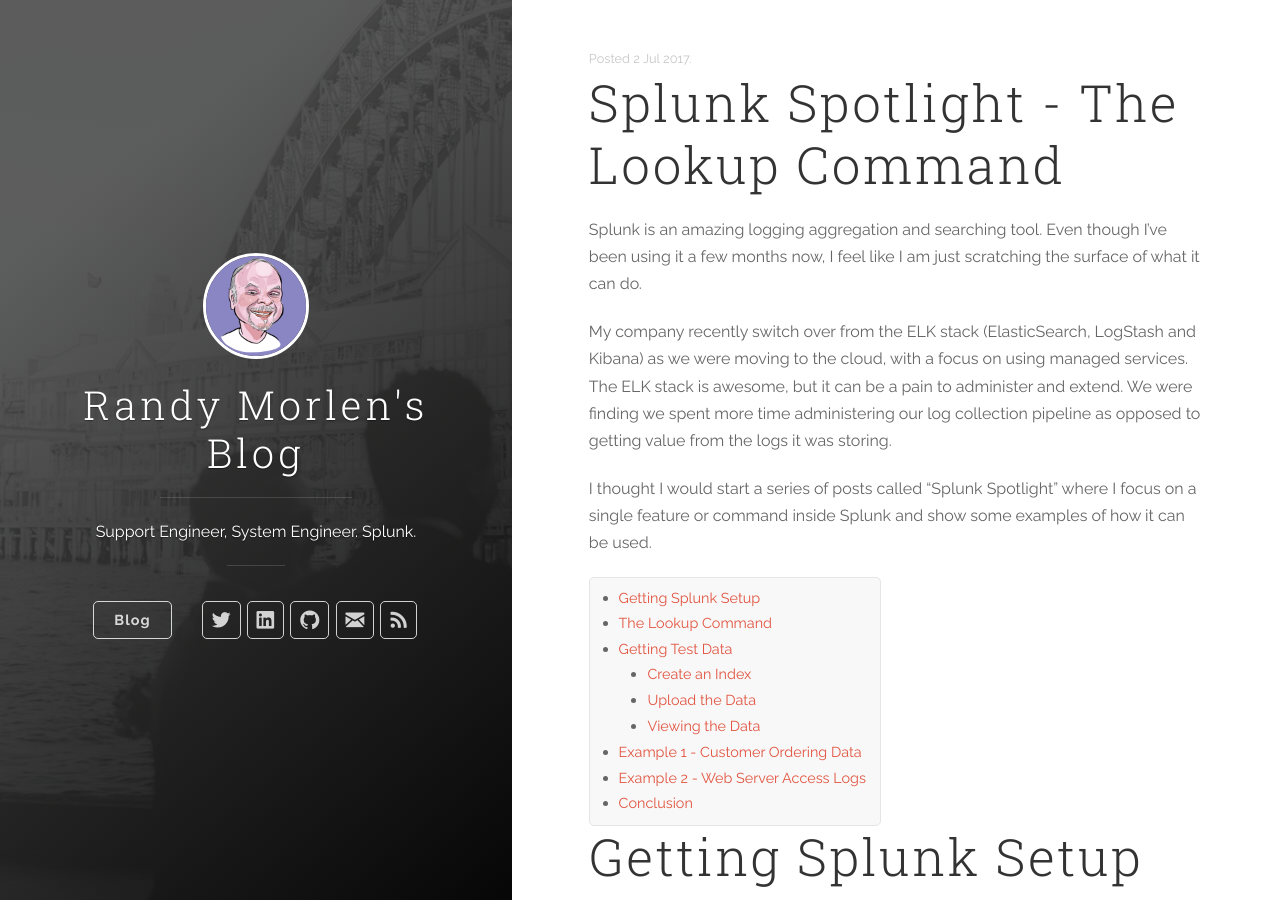
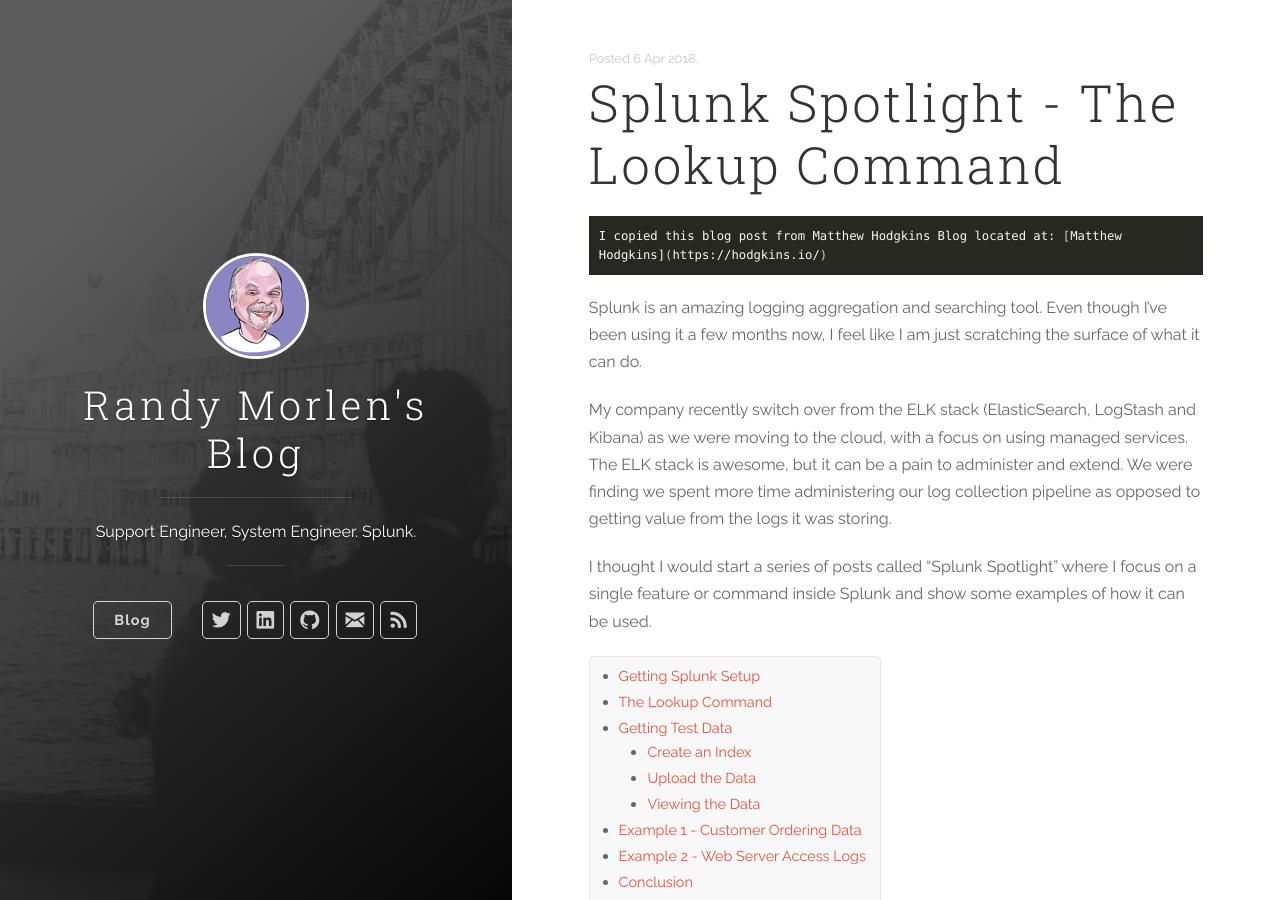
Before and after one commit to rmorlen/rmorlen.github.io, a Jekyll site: the page built from _posts/2018-04-06-splunk-spotlight-the-lookup-command.md, in a window 1280 px wide and 900 px high. Built offline with Jekyll 4.4.1, drawn with Linux system fonts in a browser that asks for light colours; nearby versions of some CDN libraries; emoji names are drawn with the system emoji font; comment, search, counter and statistics services are not loaded.

Commit message:
Updates
Updates

```diff
--- a/_posts/2017-07-02-splunk-spotlight-the-lookup-command.md
+++ b/_posts/2018-04-06-splunk-spotlight-the-lookup-command.md
@@ -1,10 +1,14 @@
 ---
 layout: post
 title: Splunk Spotlight - The Lookup Command
-date: 2017-07-02T13:37:00.000Z
+date: 2018-04-06T13:10:00.000Z
 comments: true
 description: We take a close look at the Splunk lookup command, including examples of where you might use it for enriching your logs and using CIDR matching.
 ---
+
+{% highlight bash %}
+I copied this blog post from Matthew Hodgkins Blog located at: [Matthew Hodgkins](https://hodgkins.io/)
+{% endhighlight %}
 
 Splunk is an amazing logging aggregation and searching tool. Even though I've been using it a few months now, I feel like I am just scratching the surface of what it can do.
 
```
Also changed, not shown: _posts/2018-04-06-splunk-spotlight-alerts.md (renamed from _posts/2017-08-04-splunk-spotlight-alerts.md, +5 -1 lines).
